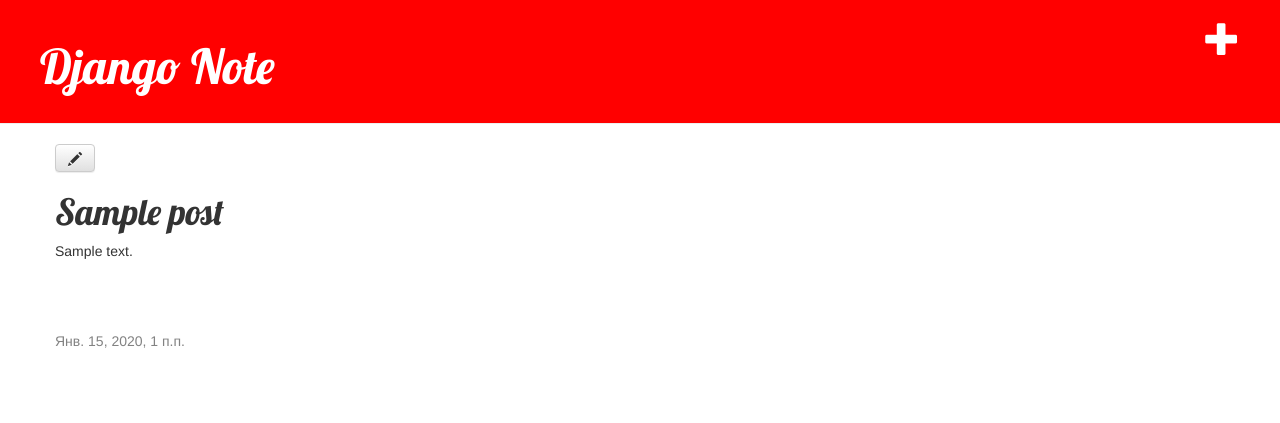
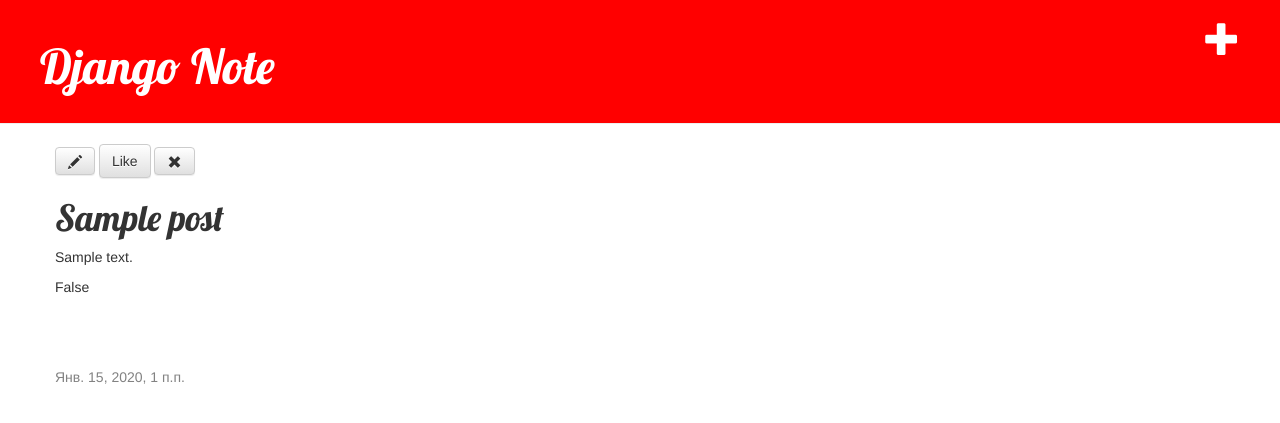
Before and after one commit to ViktorPyth/Note, a Django app: page /post/1/ in a window 1280 px wide. Shown: the top 423 px of the page. Run offline with Django 3.2, Linux system fonts and the light colour scheme; tables that the repository leaves empty hold one stand-in row (values such as "Sample post"); some libraries are stand-ins or nearby versions.

Commit message:
del note, like

```diff
--- a/note/models.py
+++ b/note/models.py
@@ -6,12 +6,13 @@
     author = models.ForeignKey('auth.User', on_delete=models.CASCADE)
     title = models.CharField(max_length=200)
     text = models.TextField()
-    created_date = models.DateTimeField(
-            default=timezone.now)
+    created_date = models.DateTimeField( default=timezone.now)
+    like = models.BooleanField(default=False)
     category = models.CharField(max_length=20)
-    like = models.BooleanField()
-    def publish(self):
-        self.published_date = timezone.now()
+
+
+    def like(self):
+        self.like = False
         self.save()
 
     def __str__(self):
--- a/note/templates/note/post_detail.html
+++ b/note/templates/note/post_detail.html
@@ -3,8 +3,17 @@
 {% block content %}
     <div class="post">
         <a class="btn btn-default" href="{% url 'post_edit' pk=post.pk %}"><span class="glyphicon glyphicon-pencil"></span></a>
+        {% if post.like == True  %}
+           <div class="date">
+              {{ post.created_date }}
+           </div>
+        {% else %}
+           <a class="btn btn-default" href="{% url 'post_like' pk=post.pk %}">Like</a>
+        {% endif %}
+        <a class="btn btn-default" href="{% url 'post_remove' pk=post.pk %}"><span class="glyphicon glyphicon-remove"></span></a>
          <h1>{{ post.title }}</h1>
         <p>{{ post.text|linebreaksbr }}</p>
+        <p>{{post.like}}</p>
     </div>
     <div class="date">
                 {{ post.created_date }}
--- a/note/templates/note/post_new.html
+++ b/note/templates/note/post_new.html
@@ -2,9 +2,9 @@
 {% extends 'note/base.html' %}
 
 {% block content %}
-    <h1>New post</h1>
+    <h1>Новая заметка</h1>
     <form method="POST" class="post-form">{% csrf_token %}
         {{ form.as_p }}
-        <button type="submit" class="save btn btn-default">Save</button>
+        <button type="submit" class="save btn btn-default">Сохранить</button>
     </form>
 {% endblock %}
--- a/note/urls.py
+++ b/note/urls.py
@@ -6,4 +6,6 @@
     url(r'^post/(?P<pk>\d+)/$', views.post_detail, name='post_detail'),
     url(r'^post/new/$', views.post_new, name='post_new'),
     url(r'^post/(?P<pk>\d+)/edit/$', views.post_edit, name='post_edit'),
+    url(r'^post/(?P<pk>\d+)/like/$', views.post_like, name='post_like'),
+    url(r'^post/(?P<pk>\d+)/remove/$', views.post_remove, name='post_remove'),
 ]
--- a/note/views.py
+++ b/note/views.py
@@ -41,9 +41,19 @@
             post = form.save(commit=False)
             post.author = request.user
             post.created_date = post.created_date
-            post.like = False
+            post.like = post.like
             post.save()
             return redirect('post_detail', pk=post.pk)
     else:
         form = PostForm(instance=post)
     return render(request, 'note/post_new.html', {'form': form})
+
+def post_like(request, pk):
+    post = get_object_or_404(Post, pk=pk)
+    post.like()
+    return redirect('post_detail', pk=pk)
+
+def post_remove(request, pk):
+    post = get_object_or_404(Post, pk=pk)
+    post.delete()
+    return redirect('post_list')
```
Also changed, not shown: note/migrations/0001_initial.py.
